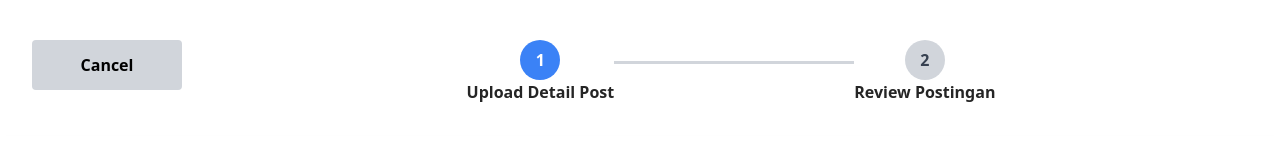
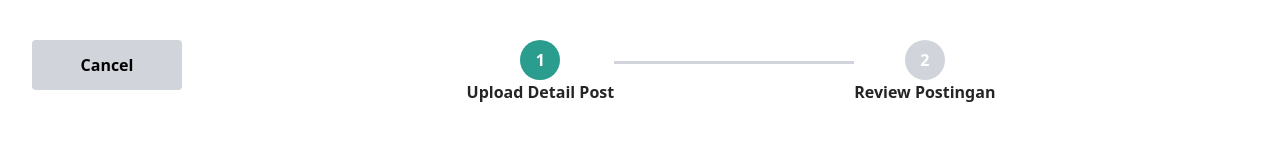
Before and after one commit to HafizhZR/showcase-design, a Next.js app: page /upload/create in a window 1280 px wide. Shown: the top 160 px of the page. Built offline with nearby package versions, Linux system fonts and the light colour scheme.

Commit message:
fix create page

```diff
--- a/src/pages/upload/create/index.tsx
+++ b/src/pages/upload/create/index.tsx
@@ -53,17 +53,17 @@ export default function Upload() {
             </button>
             <div className="flex justify-center items-center mb-6 mx-auto">
                 <div className="flex-wrap items-center justify-center">
-                    <div className="w-10 h-10 sm:w-8 sm:h-8 flex items-center justify-center rounded-full bg-blue-500 text-white font-semibold mx-auto">
+                    <div className="w-10 h-10 sm:w-8 sm:h-8 flex items-center justify-center rounded-full bg-primary text-white font-semibold mx-auto">
                         1
                     </div>
-                    <div className="h-6 sm:w-10"><h1 className="font-bold mb-6 sm:text-sm flex justify-center text-center">Upload Detail Post</h1></div>
+                    <div className="h-6 sm:w-10"><h1 className="font-semibold mb-6 sm:text-sm flex justify-center text-center">Upload Detail Post</h1></div>
                 </div>
                 <hr className="border-gray-300 border-b-2 sm:w-32 w-60 mb-5 weight-100"/>
                 <div className="flex-wrap items-center justify-center">
-                    <div className="w-10 h-10 sm:w-8 sm:h-8 flex items-center justify-center rounded-full bg-gray-300 text-gray-700 font-semibold mx-auto">
+                    <div className="w-10 h-10 sm:w-8 sm:h-8 flex items-center justify-center rounded-full bg-gray-300 text-white font-semibold mx-auto">
                         2
                     </div>
-                    <div className="h-6 sm:w-10"><h1 className="font-bold mb-6 sm:text-sm flex justify-center text-center">Review Postingan</h1></div>
+                    <div className="h-6 sm:w-10"><h1 className="font-semibold mb-6 sm:text-sm flex justify-center text-center">Review Postingan</h1></div>
                 </div>
             </div>
             </div>
@@ -123,7 +123,7 @@ export default function Upload() {
                         <input
                             type="text"
                             id="link"
-                            className="border border-gray-300 p-2 w-full mb-20"
+                            className="border border-gray-300 p-2 w-full mb-20 text-primary font-semibold"
                             value={link}
                             onChange={handleLinkChange}
                         />
```
